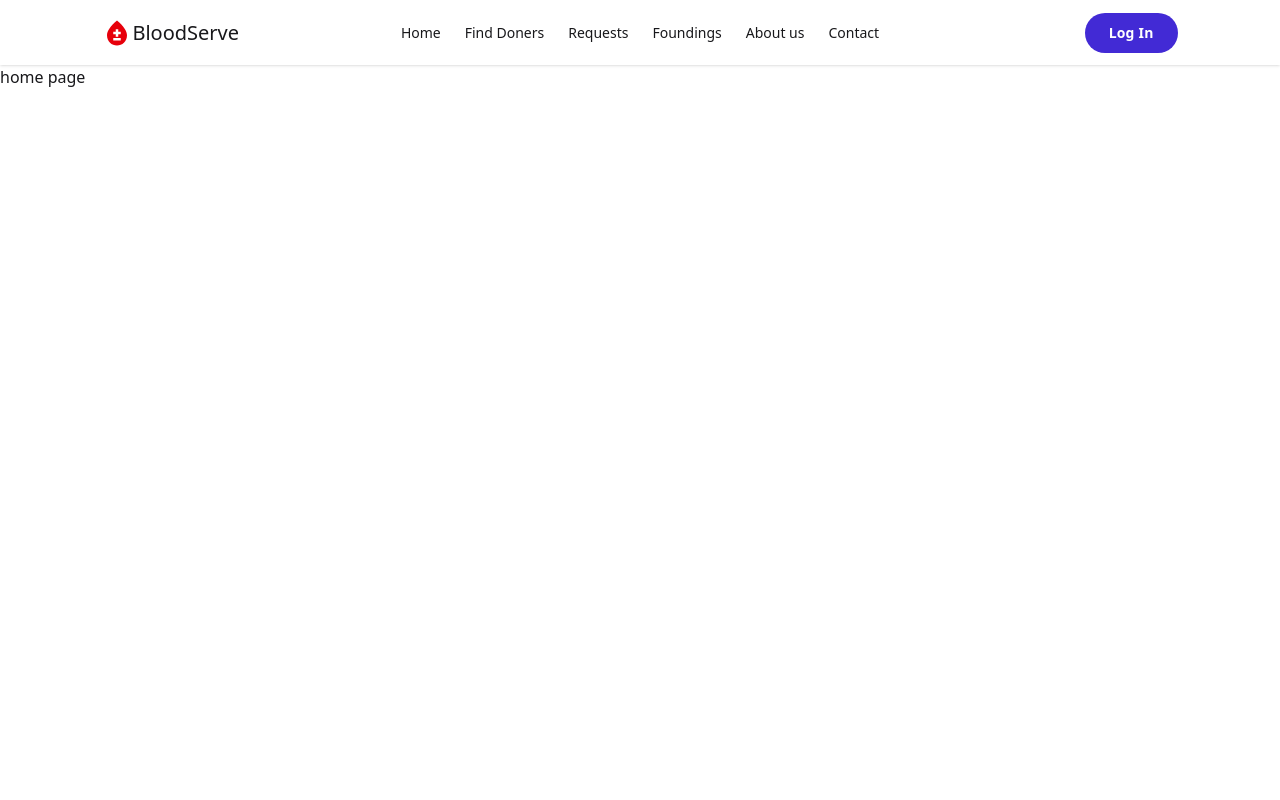
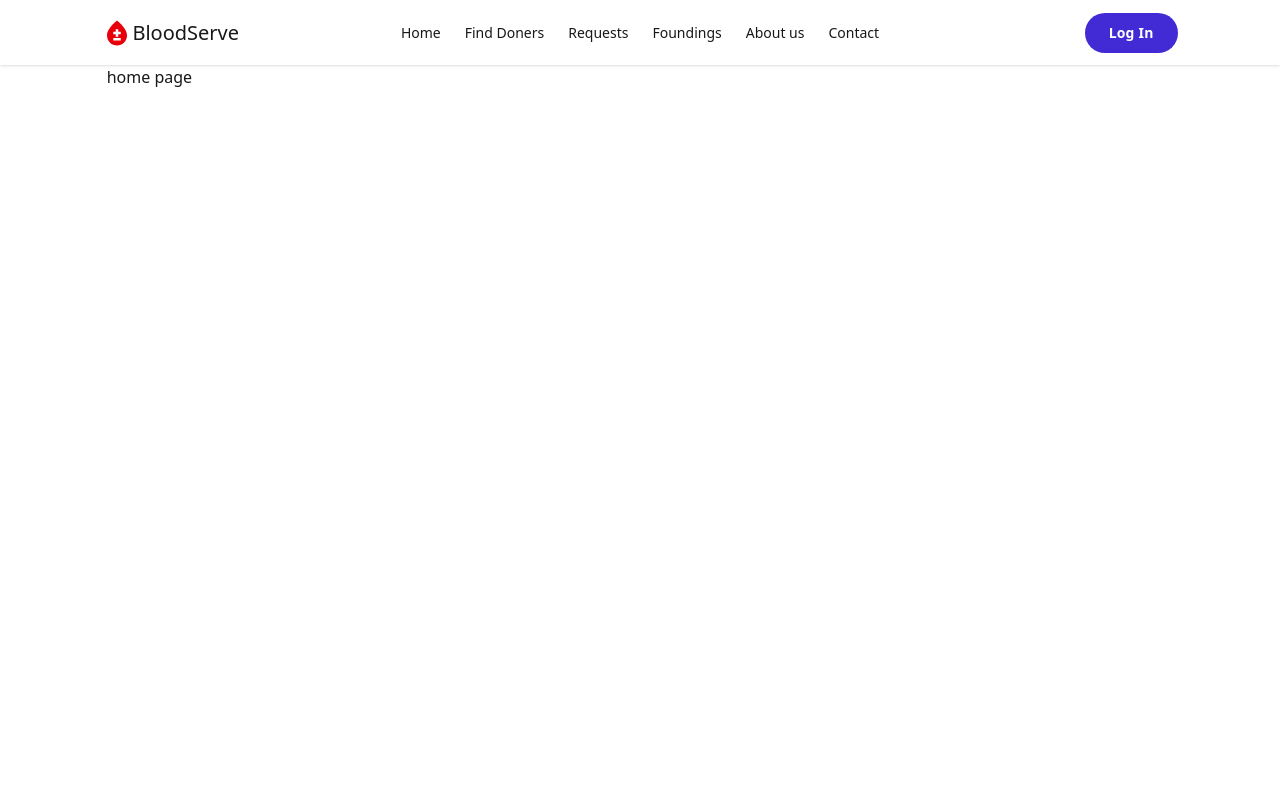
Before and after one commit to nafiz512/BloodServe, a React (Vite) app: page / in a window 1280 px wide. Shown: the top 800 px of the page. Built offline with nearby package versions, Linux system fonts and the light colour scheme.

Commit message:
secify width

```diff
--- a/src/Layouts/RootLayout.jsx
+++ b/src/Layouts/RootLayout.jsx
@@ -6,8 +6,11 @@
 const RootLayout = () => {
     return (
         <div>
-            <Navbar></Navbar>
-            <div className="min-h-screen">
+            <div className=" w-full">
+                <Navbar></Navbar>
+            </div>
+
+            <div className="min-h-screen w-10/12 mx-auto">
                 <Outlet></Outlet>
             </div>
             <Footer></Footer>
```
